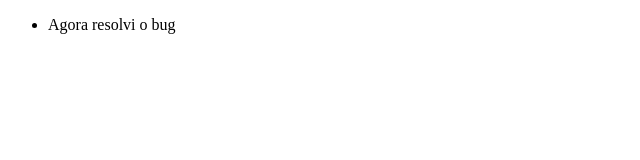
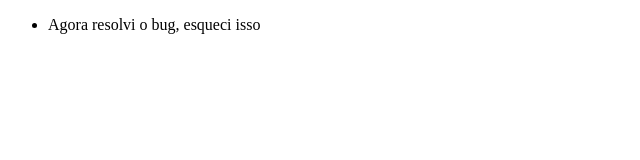
Before and after one commit to luararamos/Aula-3, a plain HTML site: page index.html in a window 1280 px wide. Shown: the full height of the page, 0-640 px from the left. Drawn offline with Linux system fonts and the light colour scheme.

Commit message:
resolvi bug

```diff
--- a/index.html
+++ b/index.html
@@ -10,7 +10,7 @@
 <body>
 
     <ul>
-        <li>Agora resolvi o bug</li>
+        <li>Agora resolvi o bug, esqueci isso</li>
     </ul>
 
 </body>
```
